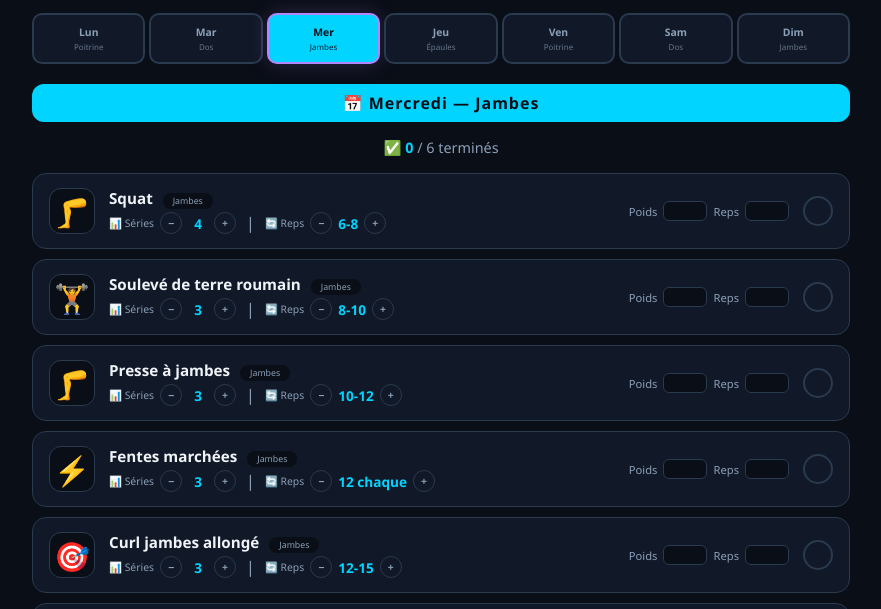
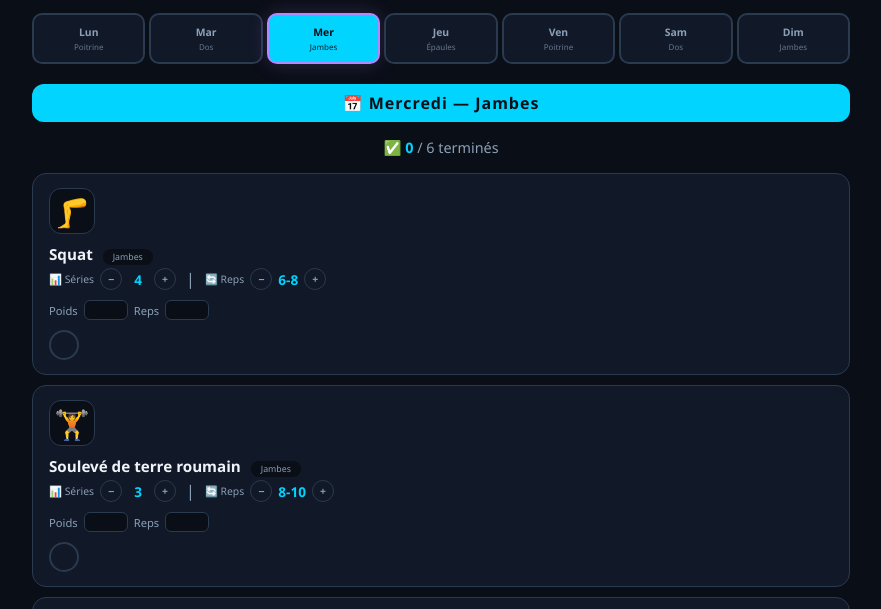
Before and after one commit to galianachristian-cpu/mon-app-sport, a plain HTML site: page index.html in a window 1280 px wide. Shown: the part 113-722 px from the top of the page, without its empty margins (199-1080 px from the left). Drawn offline with Linux system fonts and the light colour scheme.

Commit message:
Modify exercise-card layout and spacing
Changed flex layout to column and adjusted gap in exercise-card.

```diff
--- a/index.html
+++ b/index.html
@@ -121,9 +121,9 @@
     cursor: pointer;
     transition: all 0.3s ease;
     display: flex;
-            align-items: center;
-            gap: 14px;
-            flex-wrap: wrap;
+    flex-direction: column;  /* ← Changement important */
+    gap: 10px;
+}
         }
 
         .exercise-card:hover {
```
Lines whose indentation alone changed are shown as unchanged.
